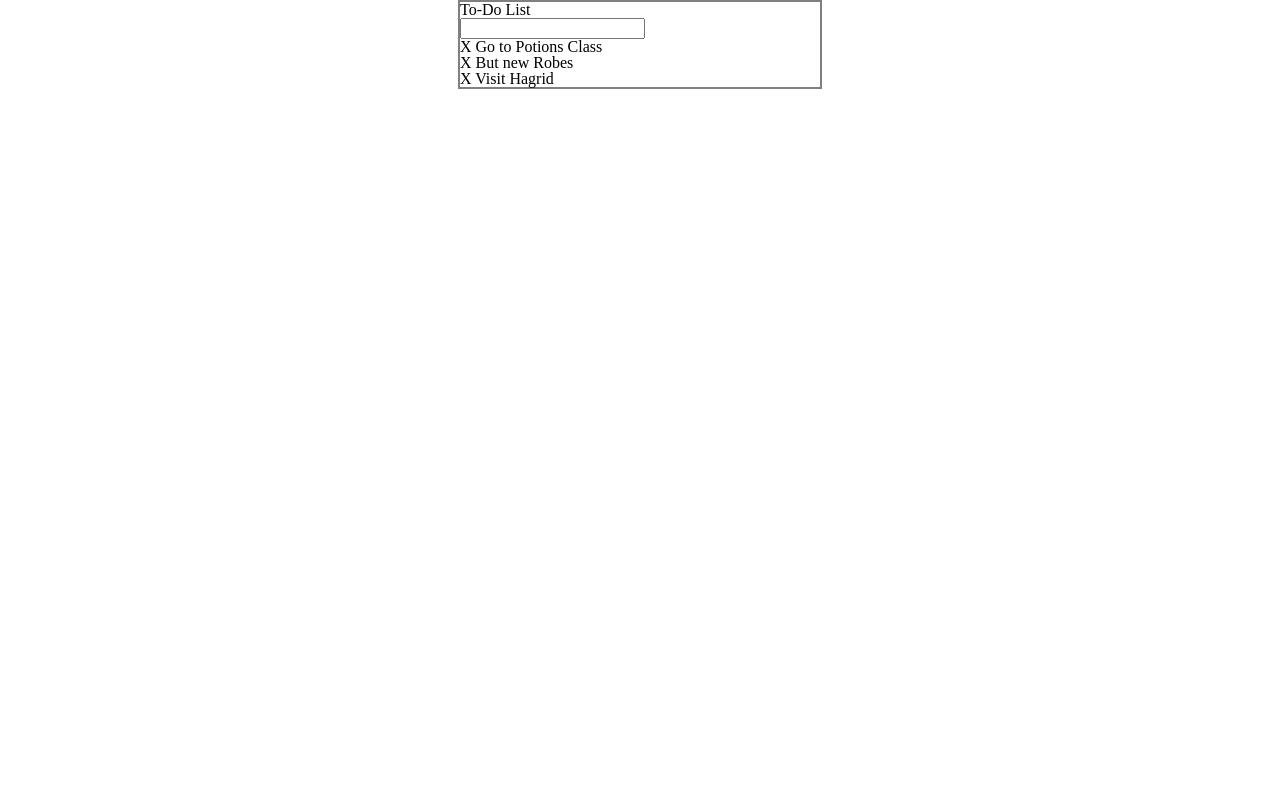
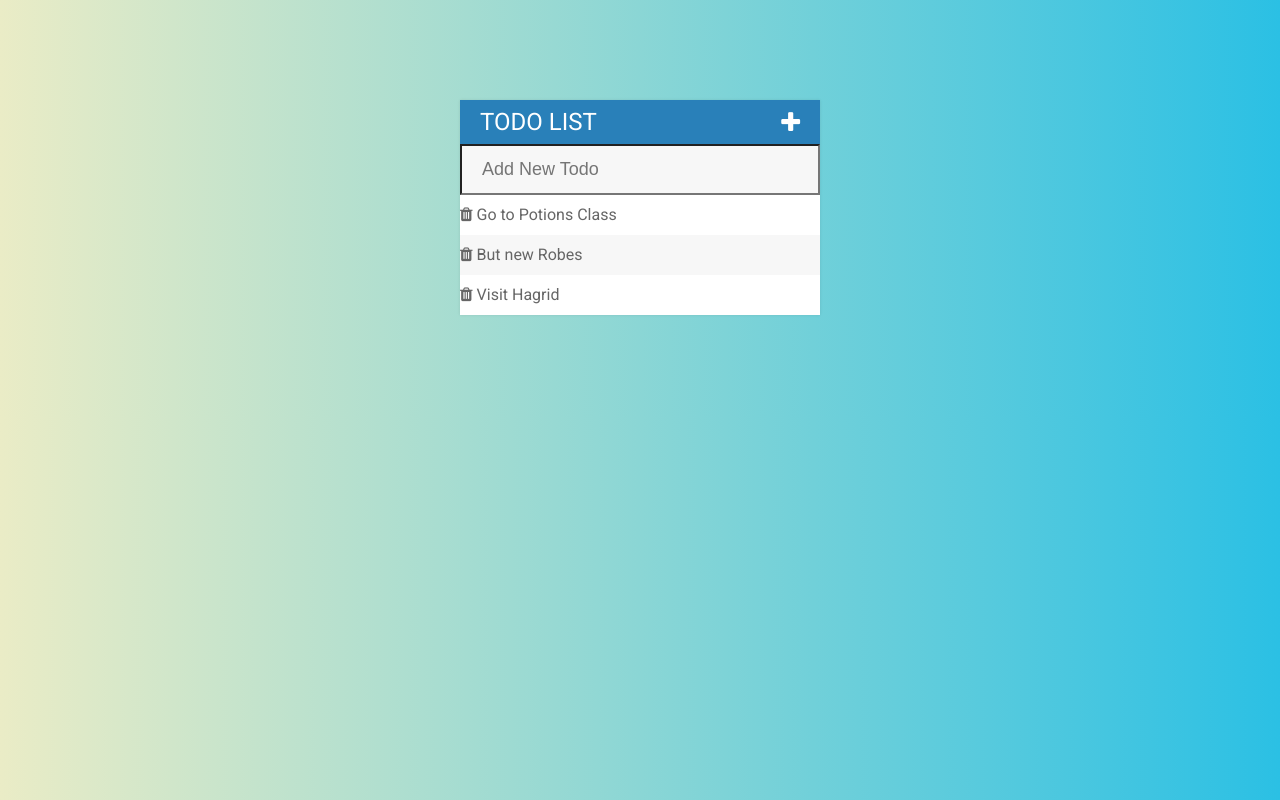
Before and after one commit to awgreene/TodoList, a plain HTML site: page index.html in a window 1280 px wide. Drawn offline with nearby package versions, Linux system fonts and the light colour scheme.

Commit message:
Add some styling to the app and some helpful icons.

```diff
--- a/assets/js/main.js
+++ b/assets/js/main.js
@@ -12,7 +12,7 @@ $("input[type='text']").on("keypress", function(event) {
 });
 
 function addTask(task) {
-	$("ul").append("<li><span>X</span> " + task + "</li>");
+	$("ul").append("<li><span><i class='fa fa-trash'></i></span> " + task + "</li>");
 }
 
 /*
--- a/assets/stylesheets/main.css
+++ b/assets/stylesheets/main.css
@@ -52,14 +52,61 @@ table {
   Start CSS
   ========================================
 */
-body{
+
+.fa-plus {
+	float: right;
+}
+body {
+	font-family: Roboto;
+	background: #2BC0E4;  /* fallback for old browsers */
+	background: -webkit-linear-gradient(to right, #EAECC6, #2BC0E4);  /* Chrome 10-25, Safari 5.1-6 */
+	background: linear-gradient(to right, #EAECC6, #2BC0E4); /* W3C, IE 10+/ Edge, Firefox 16+, Chrome 26+, Opera 12+, Safari 7+ */
+}
+
+h1 {
+	background: #2980b9;
+	color: white;
+	margin: 0;
+	padding: 10px 20px;
+	text-transform: uppercase;
+	font-size: 24px;
+	font-weight: normal;
+}
+
+li {
+	background: #fff;
+	height: 40px;
+	line-height: 40px; /*Changes the size of the line, not the font. */
+	color: #666;
+}
+
+input {
+	color: #2980b9;
+	font-size: 18px;
+	background-color: #f7f7f7;
+	width: 100%;
+	padding: 13px 13px 13px 20px; /* Indent Text */
+	box-sizing: border-box; /* The width and height properties include the padding and border but not the margin. */
+}
+
+input:focus {
+	background: #fff;
+	border: 3px solid #2980b9;
+	outline: none;
+}
+
+li:nth-child(2n){
+	background: #f7f7f7;
 }
 
 #container {
 	width: 360px;
-	margin: 0 auto;
-	border: 2px solid gray;
+	margin: 100px auto;
+	box-shadow: 0 0 3px rgba(0, 0, 0, 0.1);
+	background-color: #f7f7f7;
 }
+
+
 
 .completed {
 	color: gray;
--- a/index.html
+++ b/index.html
@@ -1,20 +1,22 @@
 <!DOCTYPE html>
 <html>
 <head>
-	<title>To-Do List</title>
+	<title>Todo List</title>
 	<link rel="stylesheet" type="text/css" href="assets/stylesheets/main.css">
 	<script type="text/javascript" src="https://code.jquery.com/jquery-2.1.4.js"></script>
+	<link href="https://fonts.googleapis.com/css?family=Roboto:400,500,700" rel="stylesheet">
+	<link rel="stylesheet" type="text/css" href="https://maxcdn.bootstrapcdn.com/font-awesome/4.7.0/css/font-awesome.min.css">
 </head>
 <body>
 
 	<div id="container">
-		<h1>To-Do List</h1>
-		<input type="text">
+		<h1>Todo List <i class="fa fa-plus"></i></h1>
+		<input type="text" placeholder="Add New Todo">
 
 		<ul>
-			<li><span>X</span> Go to Potions Class</li>
-			<li><span>X</span> But new Robes</li>
-			<li><span>X</span> Visit Hagrid</li>
+			<li><span><i class="fa fa-trash"></i></span> Go to Potions Class</li>
+			<li><span><i class="fa fa-trash"></i></span> But new Robes</li>
+			<li><span><i class="fa fa-trash"></i></span> Visit Hagrid</li>
 	</div>
 
 	<script type="text/javascript" src="assets/js/main.js"></script>
```
